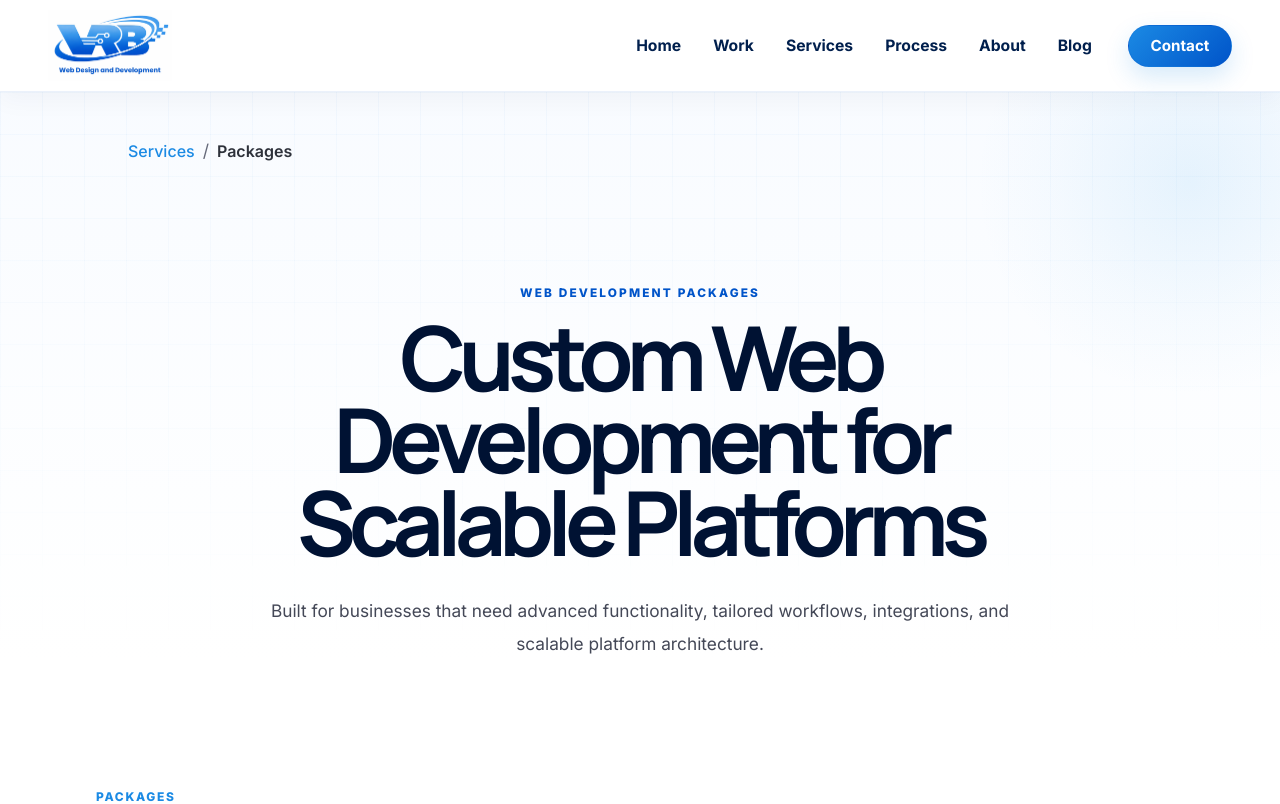
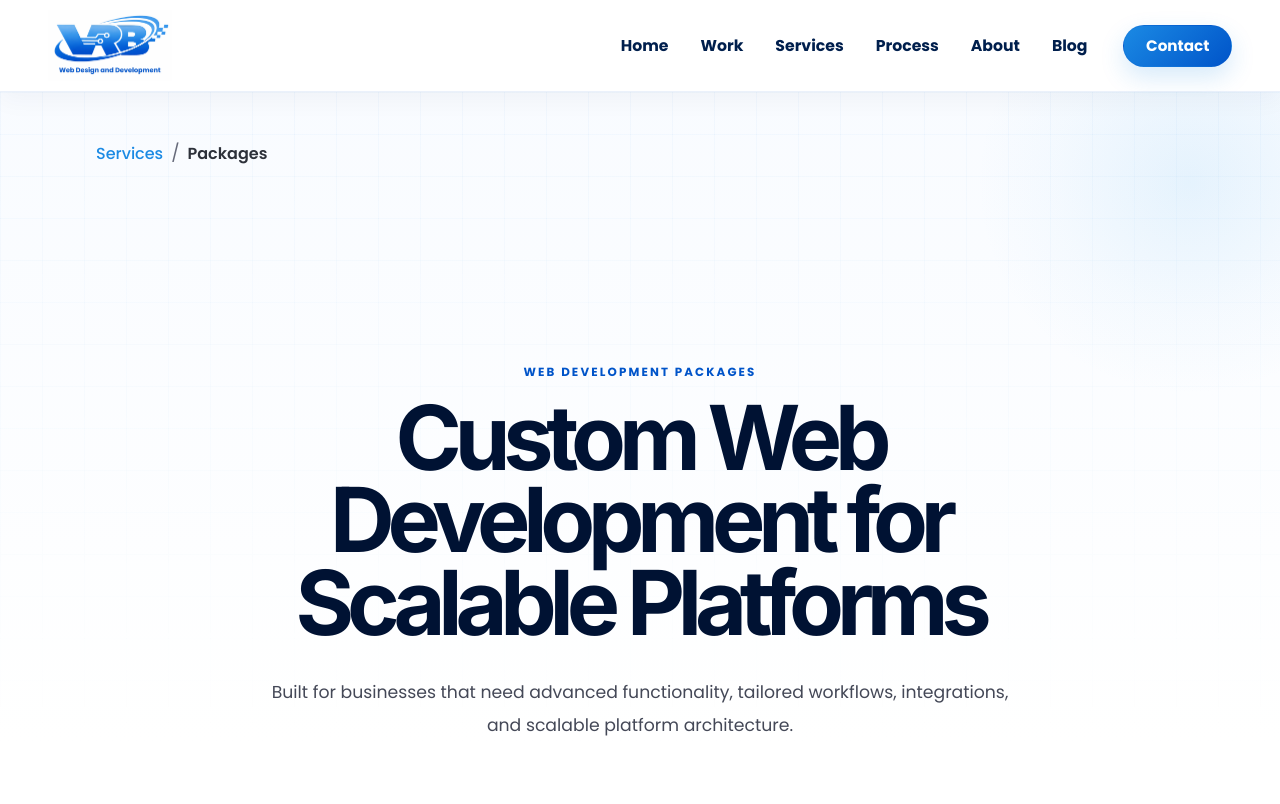
Before and after one commit to roseandlily33/vrb, a Next.js app in the folder client/: page /package in a window 1280 px wide. Shown: the top 804 px of the page. Built offline with nearby package versions, Linux system fonts and the light colour scheme.

Commit message:
removed the other fonts that are making it slower

```diff
--- a/client/src/app/globals.css
+++ b/client/src/app/globals.css
@@ -154,158 +154,6 @@
 }
 /* globals.css or variables.css */
 
-:root {
-  /* ================================
-     FONT OPTIONS
-     Pick one pairing and use it.
-  ================================= */
-
-  /* Modern, clean, therapeutic */
-  --font-heading: "Manrope", sans-serif;
-  --font-body: "Inter", sans-serif;
-
-  /* More luxury spa option */
-  /* --font-heading: "Playfair Display", serif;
-  --font-body: "Inter", sans-serif; */
-
-  /* Softer editorial spa option */
-  /* --font-heading: "Cormorant Garamond", serif;
-  --font-body: "Manrope", sans-serif; */
-
-  /* ================================
-     CORE BRAND COLORS
-  ================================= */
-
-  --color-blue-900: #243747;
-  --color-blue-800: #2f475d;
-  --color-blue-700: #3c5973; /* main blue */
-  --color-blue-500: #6c8396;
-  --color-blue-200: #d9e2e8;
-  --color-blue-100: #edf3f6;
-
-  --color-taupe-700: #8c8177;
-  --color-taupe-500: #b8aaa0;
-  --color-taupe-300: #d4cac0; /* main taupe */
-  --color-taupe-100: #f1ebe6;
-  --color-taupe-50: #faf7f4;
-
-  --color-grey-700: #5c5c5c;
-  --color-grey-500: #8f8f8f;
-  --color-grey-300: #c5c5c5; /* main grey */
-  --color-grey-100: #e9e9e9;
-  --color-grey-50: #f6f6f6;
-
-  --color-white: #ffffff;
-  --color-warm-white: #fcfaf7;
-  --color-cream: #f7f2ec;
-
-  /* ================================
-     ACCENT OPTION 1: SAGE
-     Best for spa / calm / healing
-  ================================= */
-
-  --color-sage-700: #6f7f73;
-  --color-sage-500: #9aac9f;
-  --color-sage-300: #becbc1;
-  --color-sage-100: #e8eee9;
-
-  /* ================================
-     ACCENT OPTION 2: CLAY
-     Warmer alternative to sage
-  ================================= */
-
-  --color-clay-700: #8f6f5f;
-  --color-clay-500: #b99785;
-  --color-clay-300: #dcc6ba;
-  --color-clay-100: #f2e7e1;
-
-  /* ================================
-     SEMANTIC COLORS
-  ================================= */
-
-  --color-background: var(--color-warm-white);
-  --color-surface: var(--color-white);
-  --color-surface-soft: var(--color-taupe-50);
-  --color-surface-cool: var(--color-blue-100);
-
-  --color-text: #2d3740;
-  --color-text-soft: #65727b;
-  --color-heading: var(--color-blue-900);
-
-  --color-primary: var(--color-blue-700);
-  --color-primary-dark: var(--color-blue-900);
-  --color-primary-soft: var(--color-blue-100);
-
-  --color-secondary: var(--color-taupe-300);
-  --color-secondary-dark: var(--color-taupe-700);
-  --color-secondary-soft: var(--color-taupe-100);
-
-  --color-accent: var(--color-sage-500);
-  --color-accent-soft: var(--color-sage-100);
-
-  --color-border: rgba(60, 89, 115, 0.14);
-  --color-border-soft: rgba(197, 197, 197, 0.55);
-
-  /* ================================
-     RADIUS
-  ================================= */
-
-  --radius-xs: 8px;
-  --radius-sm: 12px;
-  --radius-md: 18px;
-  --radius-lg: 26px;
-  --radius-xl: 36px;
-  --radius-pill: 999px;
-
-  /* ================================
-     SHADOWS
-  ================================= */
-
-  --shadow-sm: 0 6px 18px rgba(36, 55, 71, 0.06);
-  --shadow-md: 0 14px 36px rgba(36, 55, 71, 0.09);
-  --shadow-lg: 0 24px 70px rgba(36, 55, 71, 0.12);
-
-  /* ================================
-     SPACING
-  ================================= */
-
-  --space-xs: 0.5rem;
-  --space-sm: 0.75rem;
-  --space-md: 1rem;
-  --space-lg: 1.5rem;
-  --space-xl: 2rem;
-  --space-2xl: 3rem;
-  --space-3xl: 4.5rem;
-  --space-4xl: 6rem;
-
-  --section-sm: 4rem 1.5rem;
-  --section-md: 6rem 1.5rem;
-  --section-lg: 8rem 1.5rem;
-
-  /* ================================
-     GRADIENTS
-  ================================= */
-
-  --gradient-spa: linear-gradient(
-    135deg,
-    var(--color-warm-white) 0%,
-    var(--color-taupe-100) 48%,
-    var(--color-sage-100) 100%
-  );
-
-  --gradient-therapy: linear-gradient(
-    135deg,
-    var(--color-white) 0%,
-    var(--color-blue-100) 52%,
-    var(--color-taupe-50) 100%
-  );
-
-  --gradient-primary: linear-gradient(
-    135deg,
-    var(--color-blue-900) 0%,
-    var(--color-blue-700) 100%
-  );
-}
 
 /* THEME: Navy/Gold */
 .theme-navy {
--- a/client/src/app/layout.js
+++ b/client/src/app/layout.js
@@ -1,8 +1,15 @@
-import { Poppins, Inter, Prata, Open_Sans, Cormorant_Garamond, Manrope, Playfair_Display } from "next/font/google";
+import {
+  Poppins,
+  Inter,
+  Prata,
+  Open_Sans,
+  Cormorant_Garamond,
+  Manrope,
+  Playfair_Display,
+} from "next/font/google";
 import "./globals.css";
 import Navbar from "./Components/Navbar/Navbar.component";
 import Footer from "./Components/Footer/Footer.component";
-
 
 // Font imports and CSS variable setup
 const poppins = Poppins({
@@ -17,35 +24,35 @@ const inter = Inter({
   weight: ["400", "500", "600", "700", "800"],
 });
 
-const prata = Prata({
-  variable: "--font-prata",
-  subsets: ["latin"],
-  weight: ["400"],
-});
+// const prata = Prata({
+//   variable: "--font-prata",
+//   subsets: ["latin"],
+//   weight: ["400"],
+// });
 
-const openSans = Open_Sans({
-  variable: "--font-open-sans",
-  subsets: ["latin"],
-  weight: ["400", "500", "600", "700", "800"],
-});
+// const openSans = Open_Sans({
+//   variable: "--font-open-sans",
+//   subsets: ["latin"],
+//   weight: ["400", "500", "600", "700", "800"],
+// });
 
-const cormorantGaramond = Cormorant_Garamond({
-  variable: "--font-cormorant-garamond",
-  subsets: ["latin"],
-  weight: ["500", "600", "700"],
-});
+// const cormorantGaramond = Cormorant_Garamond({
+//   variable: "--font-cormorant-garamond",
+//   subsets: ["latin"],
+//   weight: ["500", "600", "700"],
+// });
 
-const manrope = Manrope({
-  variable: "--font-manrope",
-  subsets: ["latin"],
-  weight: ["400", "500", "600", "700", "800"],
-});
+// const manrope = Manrope({
+//   variable: "--font-manrope",
+//   subsets: ["latin"],
+//   weight: ["400", "500", "600", "700", "800"],
+// });
 
-const playfairDisplay = Playfair_Display({
-  variable: "--font-playfair-display",
-  subsets: ["latin"],
-  weight: ["500", "600", "700"],
-});
+// const playfairDisplay = Playfair_Display({
+//   variable: "--font-playfair-display",
+//   subsets: ["latin"],
+//   weight: ["500", "600", "700"],
+// });
 
 export const metadata = {
   title: "VRB Web Design & Development",
@@ -64,11 +71,6 @@ export default function RootLayout({ children }) {
       className={`
         ${poppins.variable}
         ${inter.variable}
-        ${prata.variable}
-        ${openSans.variable}
-        ${cormorantGaramond.variable}
-        ${manrope.variable}
-        ${playfairDisplay.variable}
       `}
     >
       <body>
--- a/client/src/app/package/page.jsx
+++ b/client/src/app/package/page.jsx
@@ -3,7 +3,8 @@ import PackageHero from "./PackageHero/PackageHero.component";
 import Packages from "./Packages/Packages.component";
 
 export async function generateMetadata({ searchParams }) {
-  const type = searchParams?.type || "web";
+  const resolvedSearchParams = await searchParams;
+  const type = resolvedSearchParams?.type || "web";
 
   const metaMap = {
     web: {
--- a/client/src/app/page.js
+++ b/client/src/app/page.js
@@ -1,7 +1,7 @@
 import HeroImage from "./HomeComponents/HeroImage/HeroImage.component";
 import AboutMe from "./HomeComponents/AboutMe/AboutMe.component";
 import Services from "./HomeComponents/Services/Services.component";
-import Projects from "./HomeComponents/Projects/Projects.component";
+// import Projects from "./HomeComponents/Projects/Projects.component";
 import Testimonial from "./HomeComponents/Testimonial/Testimonial.component";
 import CTA from "./Components/CTA/CTA.component";
 import FeaturedProject from "./HomeComponents/FeaturedProject/FeaturedProject.component";
```
